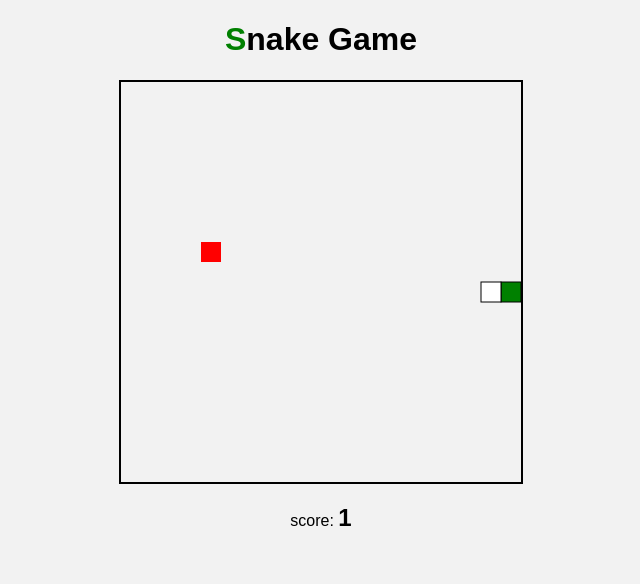
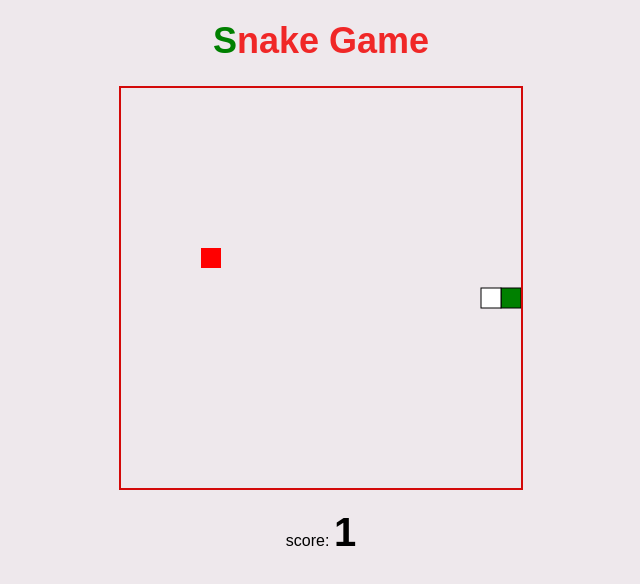
Before and after one commit to Phoenixcoimbra/snake_game, a plain HTML site: page index.html in a window 1280 px wide. Shown: the whole page, without its empty margins (319-959 px from the left). Drawn offline with Linux system fonts and the light colour scheme.

Commit message:
added different colours

```diff
--- a/style.css
+++ b/style.css
@@ -2,7 +2,7 @@
 body {
   font-family: Arial, sans-serif;
   text-align: center;
-  background-color: #f2f2f2;
+  background-color: #eee8ec;
   margin: 0;
   padding: 0;
 }
@@ -10,12 +10,12 @@ body {
 #gameCanvas {
   margin: 20px auto;
   display: block;
-  border: 2px solid #000;
+  border: 2px solid #d30909;
 }
 
 #score {
-  font-size: 24px;
-  margin-top: 20px;
+  font-size: 40px;
+  margin-top: 40px;
   font-weight: bold;
 }
 
@@ -28,3 +28,9 @@ h1::first-letter {
   h1::first-line::first-letter + :first-letter {
   color: red;
 }
+
+h1 {
+  color: #f02727;
+  font-size: 36px;
+  margin-top: 20px;
+}
```
